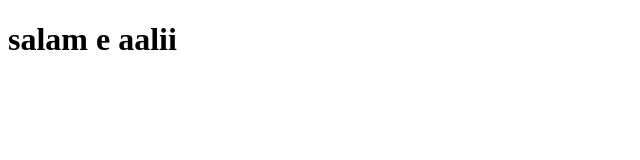
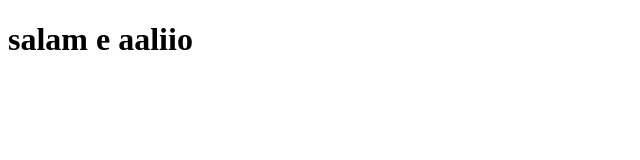
Before and after one commit to Arash249/coursera-test, a plain HTML site: page index.html in a window 1280 px wide. Shown: the full height of the page, 0-640 px from the left. Drawn offline with Linux system fonts and the light colour scheme.

Commit message:
Update index.html
again

```diff
--- a/index.html
+++ b/index.html
@@ -6,7 +6,7 @@
   </head>
   <body>
     <h1>
-      salam e aalii
+      salam e aaliio
     </h1>
 
   </body>
```
